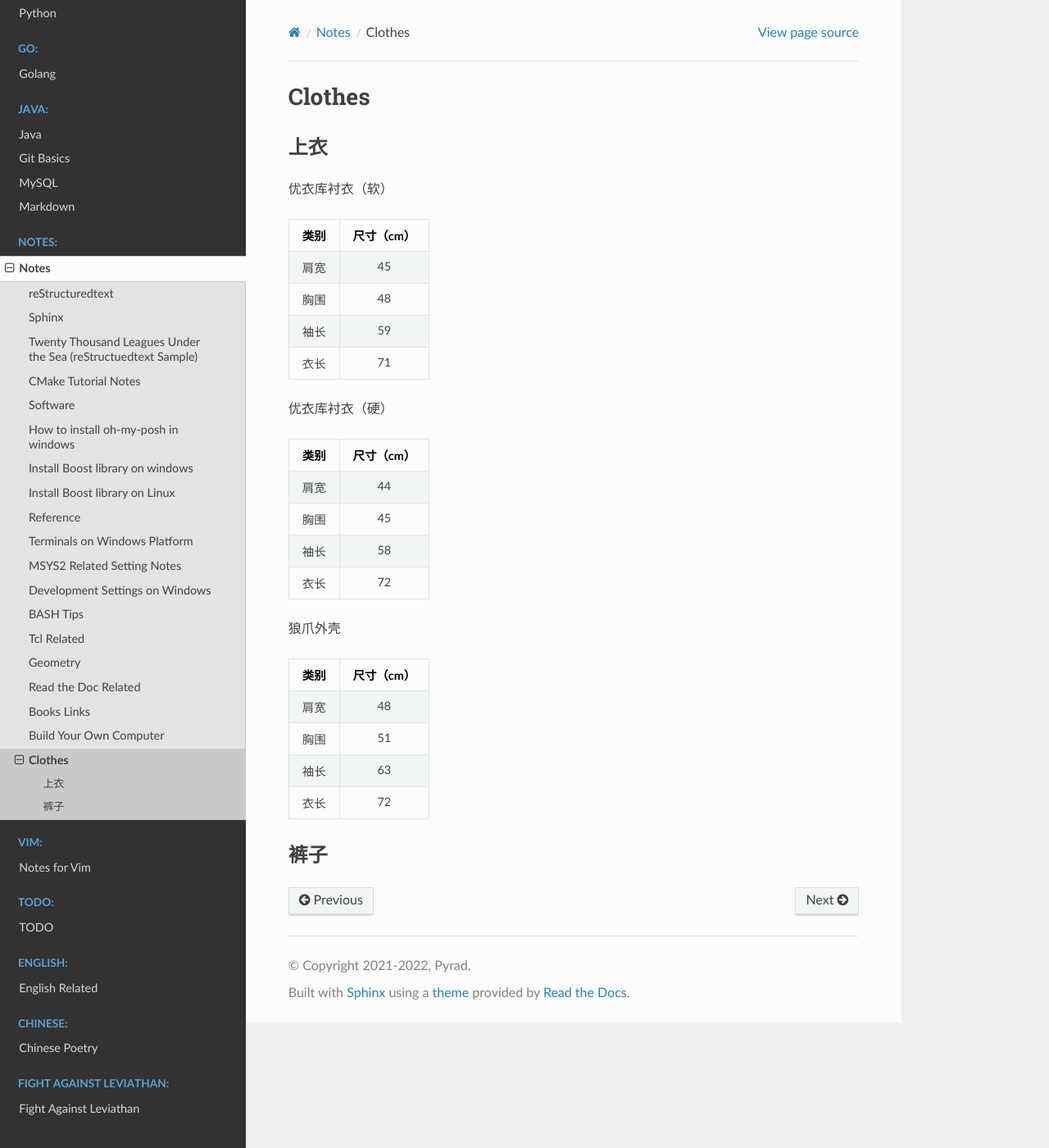
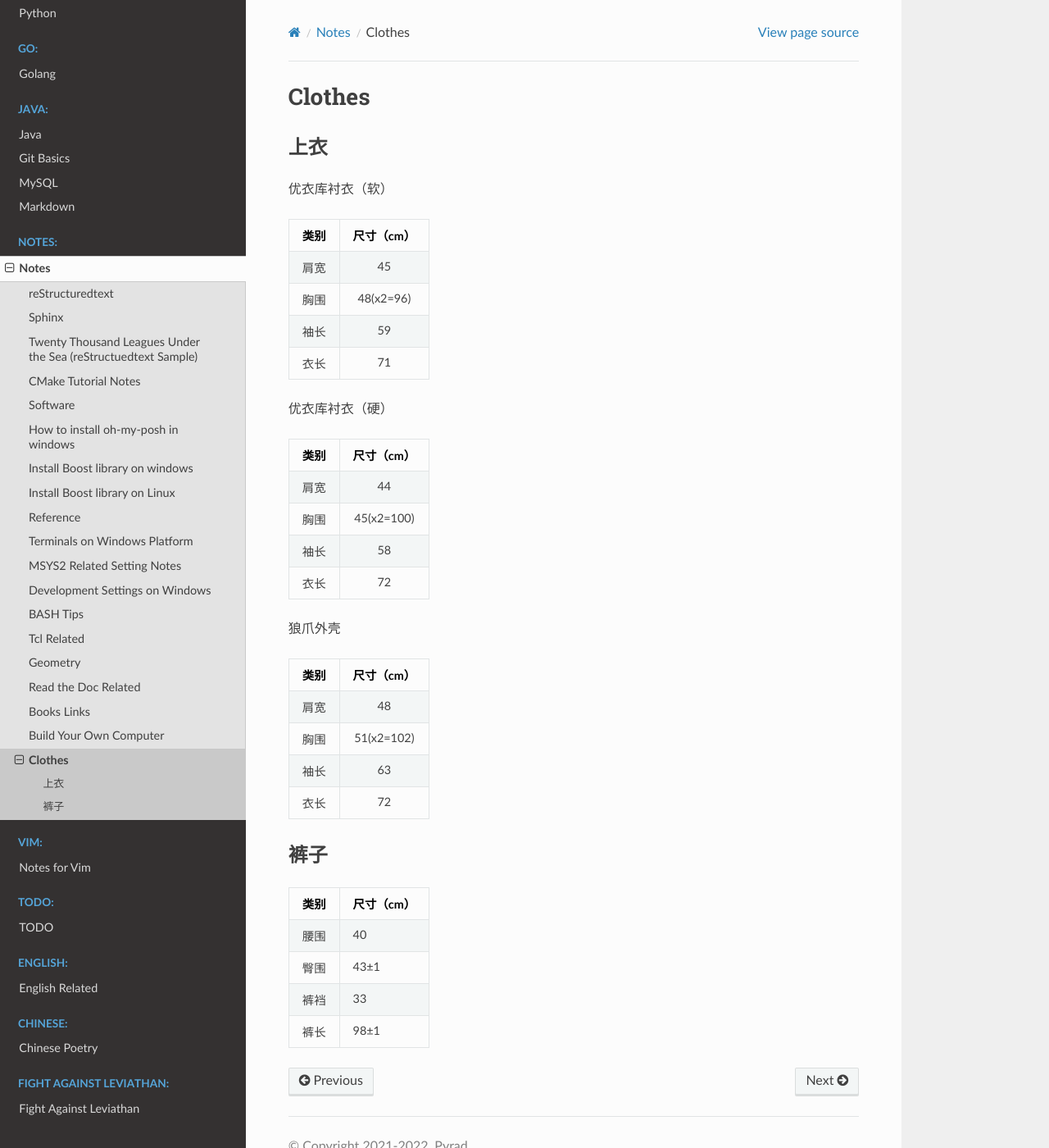
Before and after one commit to Pyrad/pyradnotes, a Sphinx documentation site: the page built from source/Notes/clothes.md, in a window 1280 px wide and 1400 px high. Shown: the whole window at 82% size. Built offline with Sphinx 7.4.7 and the Read the Docs theme 2.0.0, drawn with Linux system fonts in a browser that asks for light colours.

Commit message:
Note trousers size update

```diff
--- a/source/Notes/clothes.md
+++ b/source/Notes/clothes.md
@@ -11,7 +11,7 @@
 | 类别 | 尺寸（cm） |
 | :--: | :--------: |
 | 肩宽 |     45     |
-| 胸围 |     48     |
+| 胸围 |48(x2=96)|
 | 袖长 |     59     |
 | 衣长 |     71     |
 
@@ -20,7 +20,7 @@
 | 类别 | 尺寸（cm） |
 | :--: | :--------: |
 | 肩宽 |     44     |
-| 胸围 |     45     |
+| 胸围 |45(x2=100)|
 | 袖长 |     58     |
 | 衣长 |     72     |
 
@@ -29,10 +29,17 @@
 | 类别 | 尺寸（cm） |
 | :--: | :--------: |
 | 肩宽 |     48     |
-| 胸围 |     51     |
+| 胸围 |51(x2=102)|
 | 袖长 |     63     |
 | 衣长 |     72     |
 
 
 
 ## 裤子
+
+|类别|尺寸（cm）|
+|:-----|:-----|
+|腰围|40|
+|臀围|43±1|
+|裤裆|33|
+|裤长|98±1|
```
